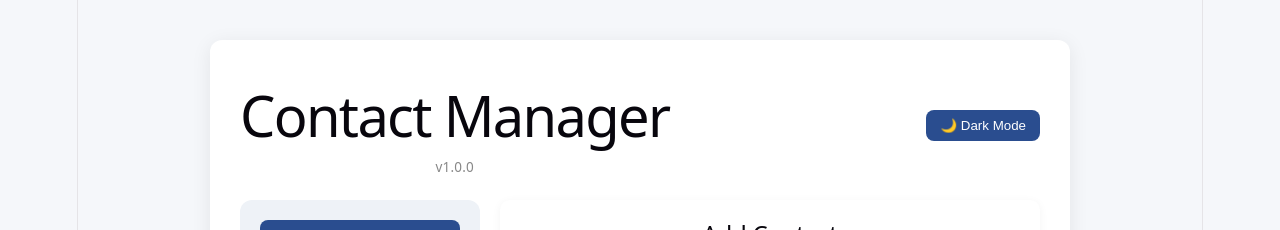
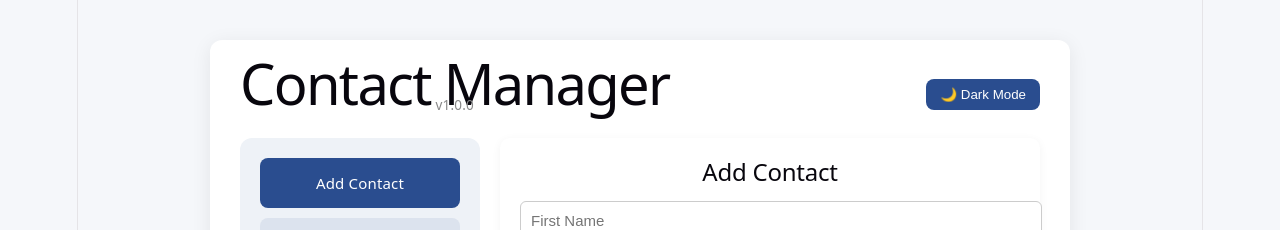
Before and after one commit to paulrdaniel1-beep/contact-manager-frontend, a React (Vite) app: page / in a window 1280 px wide. Shown: the top 230 px of the page. Built offline with nearby package versions, Linux system fonts and the light colour scheme; no server answers.

Commit message:
Added version number to header - left aligned

```diff
--- a/src/HeaderBar.jsx
+++ b/src/HeaderBar.jsx
@@ -3,13 +3,16 @@ import packageJson from "../package.json" assert { type: "json" };
 function HeaderBar({ theme, toggleTheme }) {
   const version = packageJson.version;
 
-  console.log("VERSION:", version);   // ← Add it right here
-
   return (
     <div className="header-bar">
-      <div>
-        <h1>Contact Manager</h1>
-        <p style={{ fontSize: "0.75rem", color: "#888", marginTop: "-6px" }}>
+      <div style={{ display: "flex", flexDirection: "column" }}>
+        <h1 style={{ margin: 0 }}>Contact Manager</h1>
+        <p style={{
+          fontSize: "0.75rem",
+          color: "#888",
+          margin: 0,
+          marginTop: "-4px"
+        }}>
           v{version}
         </p>
       </div>
```
